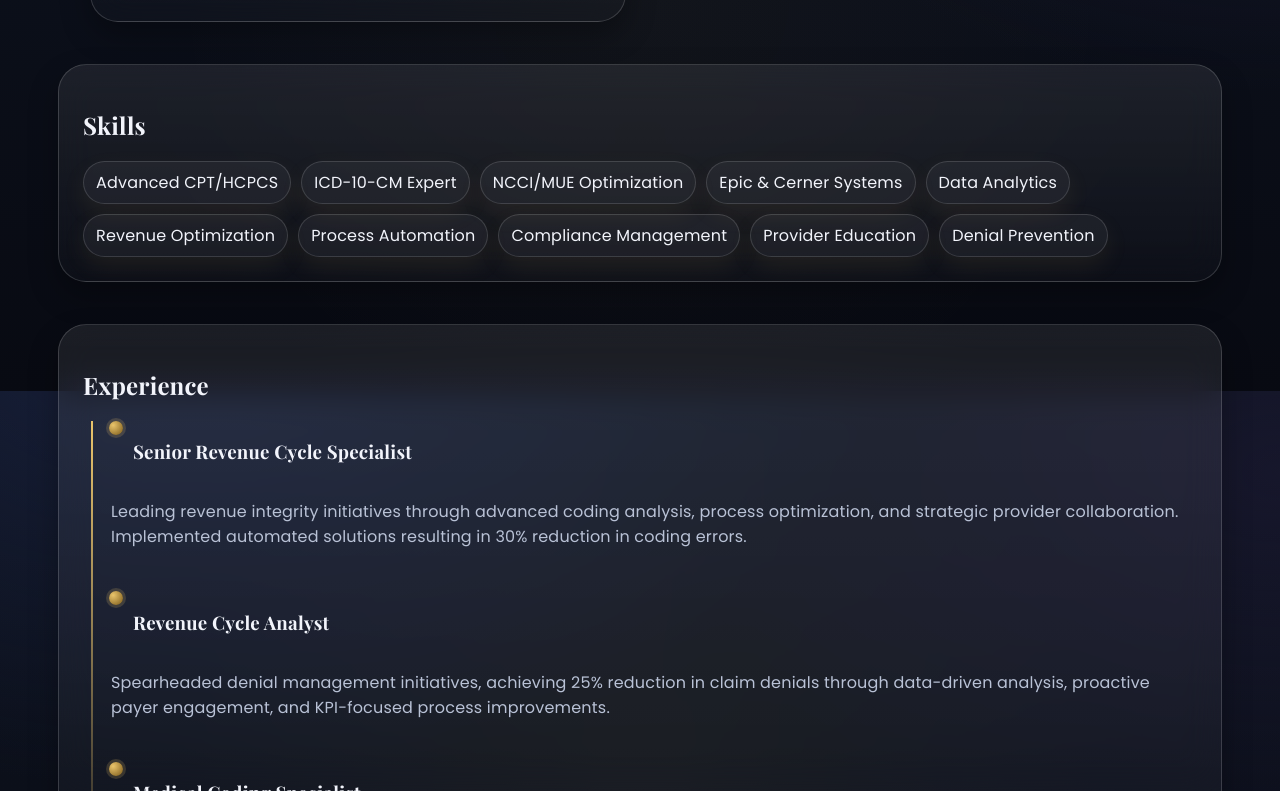
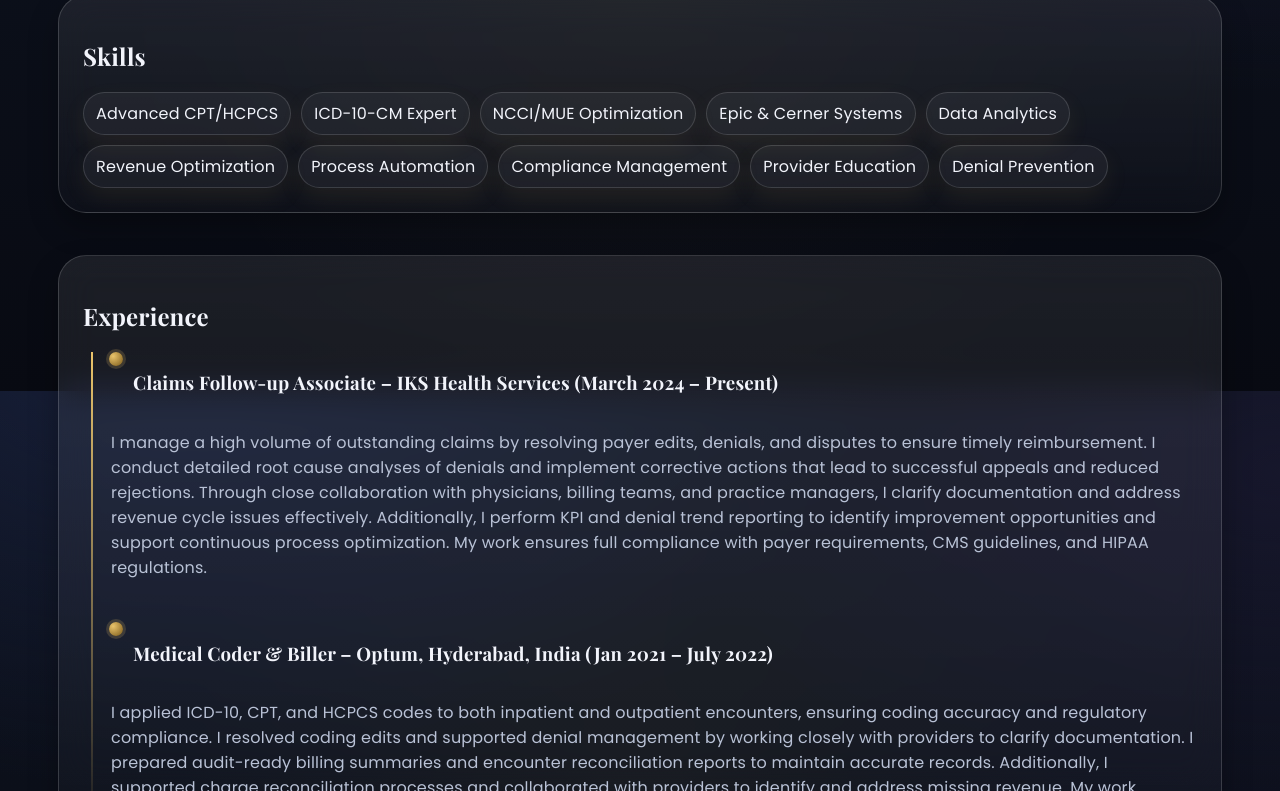
Before and after one commit to Amulyagoli/Portfolio, a plain HTML site: page index.html in a window 1280 px wide. Shown: the part 2009-2800 px from the top of the page. Drawn offline with nearby package versions, Linux system fonts and the light colour scheme.

Commit message:
Update index.html

```diff
--- a/index.html
+++ b/index.html
@@ -303,7 +303,7 @@
     <section class="hero">
       <div>
         <span class="tag">✨ Amulya Portfolio</span>
-        <h1 class="title">Hello, I'm <span style="color:var(--gold)">Amulya</span> — Healthcare Revenue Optimization Specialist</h1>
+        <h1 class="title">Hello, I'm <span style="color:var(--gold)">Amulya</span> — Medical Coder & Claims  Specialist</h1>
         <p class="subtitle">Transforming complex clinical documentation into precise, compliant claims while innovating data-driven solutions that streamline the revenue cycle process.</p>
         <div class="cta">
           <a class="btn magnet" href="#projects" style="background:linear-gradient(135deg, var(--gold), rgba(234,196,107,.18)); color:#222;"><span class="hover"></span>View My Work</a>
@@ -403,16 +403,12 @@
       <h2>Experience</h2>
       <div class="timeline">
         <div class="t-item">
-          <h3>Senior Revenue Cycle Specialist</h3>
-          <p style="color:var(--muted)">Leading revenue integrity initiatives through advanced coding analysis, process optimization, and strategic provider collaboration. Implemented automated solutions resulting in 30% reduction in coding errors.</p>
+          <h3>Claims Follow-up Associate – IKS Health Services (March 2024 – Present)</h3>
+          <p style="color:var(--muted)">I manage a high volume of outstanding claims by resolving payer edits, denials, and disputes to ensure timely reimbursement. I conduct detailed root cause analyses of denials and implement corrective actions that lead to successful appeals and reduced rejections. Through close collaboration with physicians, billing teams, and practice managers, I clarify documentation and address revenue cycle issues effectively. Additionally, I perform KPI and denial trend reporting to identify improvement opportunities and support continuous process optimization. My work ensures full compliance with payer requirements, CMS guidelines, and HIPAA regulations.</p>
         </div>
         <div class="t-item">
-          <h3>Revenue Cycle Analyst</h3>
-          <p style="color:var(--muted)">Spearheaded denial management initiatives, achieving 25% reduction in claim denials through data-driven analysis, proactive payer engagement, and KPI-focused process improvements.</p>
-        </div>
-        <div class="t-item">
-          <h3>Medical Coding Specialist</h3>
-          <p style="color:var(--muted)">Expertly managed ICD-10/CPT coding for diverse clinical scenarios, maintaining 98% accuracy rate. Developed comprehensive documentation guidelines that improved first-pass claim rates by 20%.</p>
+          <h3>Medical Coder & Biller – Optum, Hyderabad, India (Jan 2021 – July 2022) </h3>
+          <p style="color:var(--muted)">I applied ICD-10, CPT, and HCPCS codes to both inpatient and outpatient encounters, ensuring coding accuracy and regulatory compliance. I resolved coding edits and supported denial management by working closely with providers to clarify documentation. I prepared audit-ready billing summaries and encounter reconciliation reports to maintain accurate records. Additionally, I supported charge reconciliation processes and collaborated with providers to identify and address missing revenue. My work involved using Epic Clarity, Cerner, and other billing platforms to ensure efficient claims generation, submission, and resolution.</p>
         </div>
       </div>
     </section>
```
